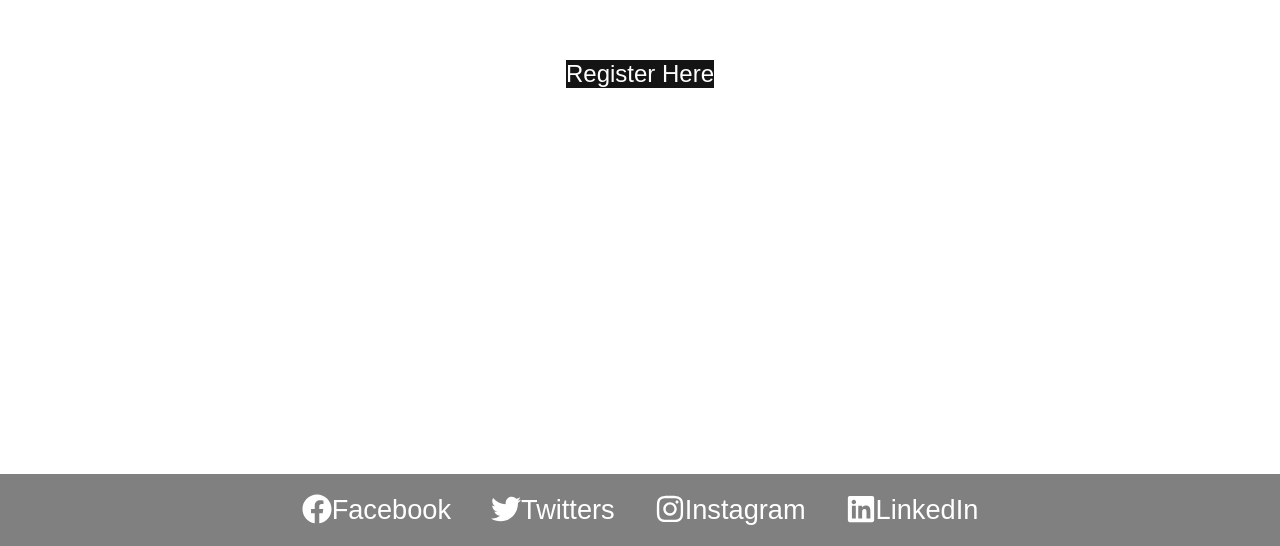
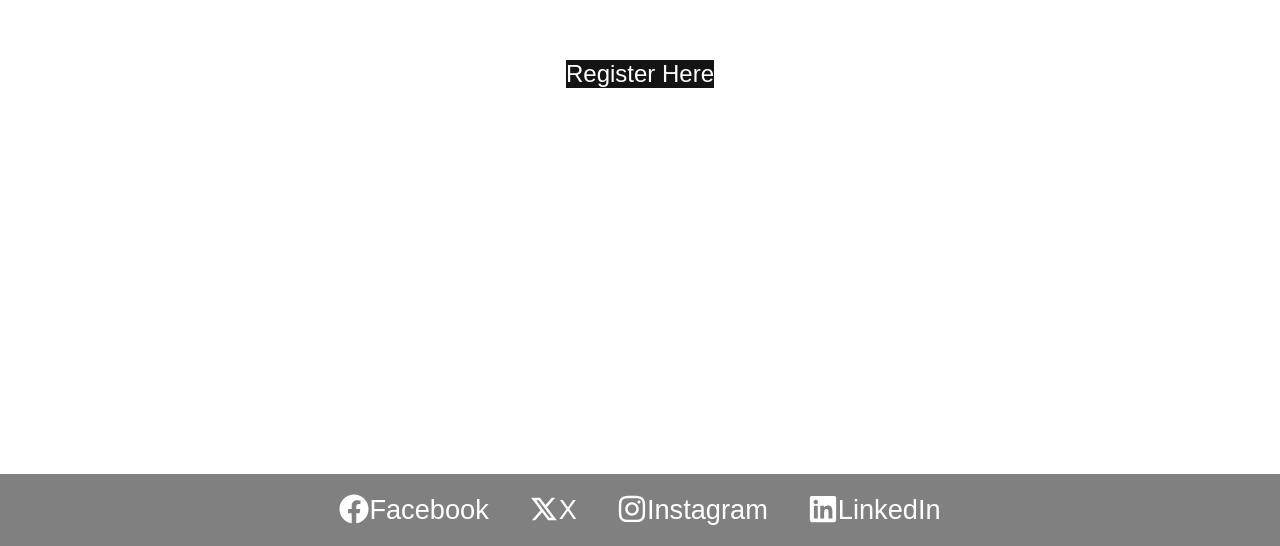
Before and after one commit to kylead10/beyond-politics, a React (Create React App) app: page / in a window 1280 px wide. Shown: the part 3263-3809 px from the top of the page. Built offline with nearby package versions, Linux system fonts and the light colour scheme.

Commit message:
updating logo

```diff
--- a/src/components/footer/Footer.js
+++ b/src/components/footer/Footer.js
@@ -1,7 +1,7 @@
 import React from 'react';
-import { FaFacebook, FaTwitter, FaInstagram, FaLinkedin } from 'react-icons/fa'; // Import icons from 'react-icons/fa' for Font Awesome icons
+import { FaFacebook, FaTwitter, FaInstagram, FaLinkedin } from 'react-icons/fa';
+import { RiTwitterXLine } from 'react-icons/ri';
 import styled from 'styled-components';
-
 const FooterContainer = styled.div`
   margin: 0;
   padding: 20px 0;
@@ -42,8 +42,7 @@ const Footer = () => {
               Facebook
             </SocialLink>
             <SocialLink href='https://twitter.com/'>
-              <FaTwitter size={30} />
-              Twitters
+              <RiTwitterXLine size={30} />X
             </SocialLink>
             <SocialLink href='https://www.instagram.com/'>
               <FaInstagram size={30} />
```
